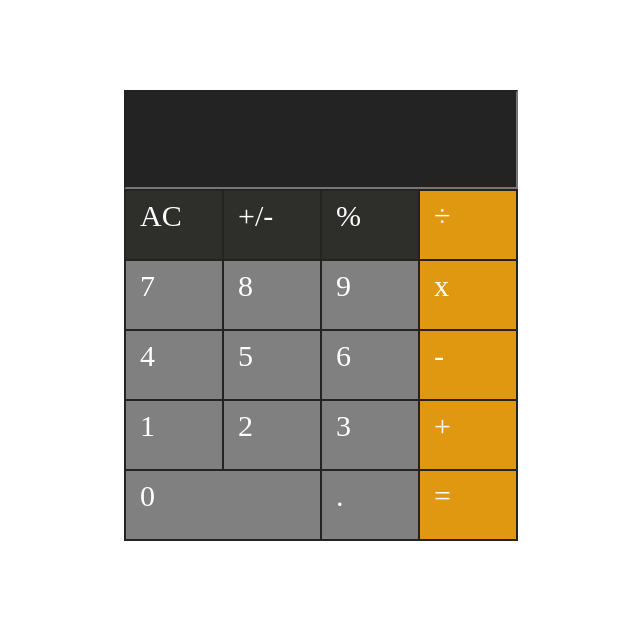
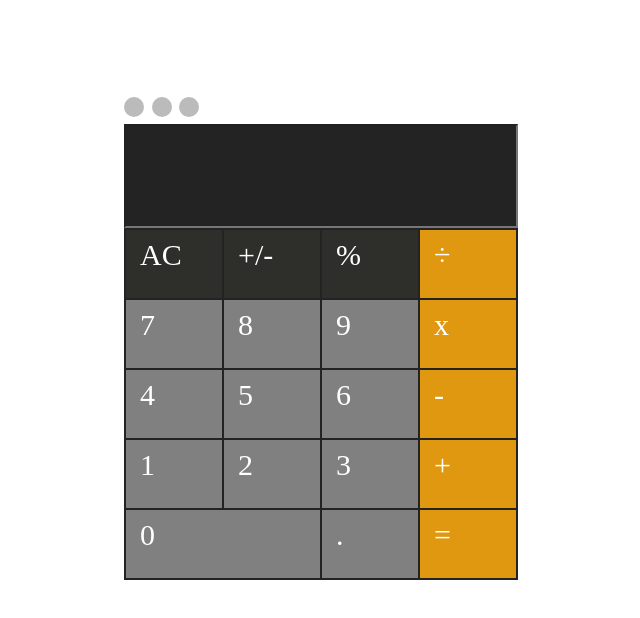
Before and after one commit to kartikCedcoss/calculator, a plain HTML site: page src/index.html in a window 1280 px wide. Shown: the whole page, without its empty margins (326-966 px from the left). Drawn offline with nearby package versions, Linux system fonts and the light colour scheme.

Commit message:
final commit

```diff
--- a/src/index.html
+++ b/src/index.html
@@ -10,10 +10,21 @@
 </head>
 <body>
     <div class="calc" >
+            <div class="displayDiv">
 
-            <form>
-                <input  id="display" type="text" >
-            </form>
+
+                <span class="dot"></span>
+                <span class="dot"></span>
+                <span class="dot"></span>
+
+                <form>
+
+
+
+
+            <input  id="display" type="text" >
+        </form></div>
+
             <table  border ="0.5" >
                 <tr>
                     <td><a class="btnCalc2" id="clear" href="#">AC</a> </td>
--- a/src/style .css
+++ b/src/style .css
@@ -8,9 +8,11 @@
 }
 
  #display{
-     color: white;
-      padding: 60px 0px 1px 4px  ;
+
+    color: white;
+      padding: 65px 0px 1px 4px  ;
      background-color :rgb(36, 35, 35);
+     text-align: right;
 
  }
 
@@ -64,3 +66,11 @@
     color: #fff;
 
  }
+
+ .dot {
+    height: 20px;
+    width: 20px;
+    background-color: #bbb;
+    border-radius: 50%;
+    display: inline-block;
+  }
```
